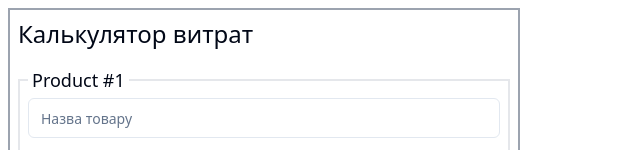
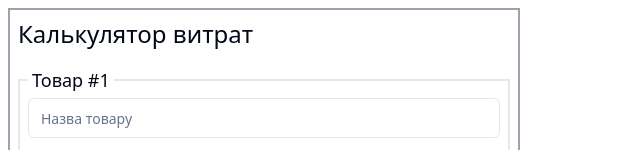
Before and after one commit to ZuBB/c4mk, a React (Vite) app: page / in a window 1280 px wide. Shown: the top 150 px of the page, without its empty margins (0-640 px from the left). Built offline with nearby package versions, Linux system fonts and the light colour scheme; what build would draw is missing.

Commit message:
fix: add more l10n changes

```diff
--- a/src/ProductSubform.tsx
+++ b/src/ProductSubform.tsx
@@ -16,7 +16,7 @@ function ProductSubform({control, fields, remove}: ProductSubform) {
     <>
     {fields.map((product, index) => (
       <fieldset key={product.id} className="space-y-3 border-gray-200 border-2 p-2">
-        <legend className="text-lg px-1">Product #{index + 1}</legend>
+        <legend className="text-lg px-1">Товар #{index + 1}</legend>
 
         <FormField
           control={control}
```
